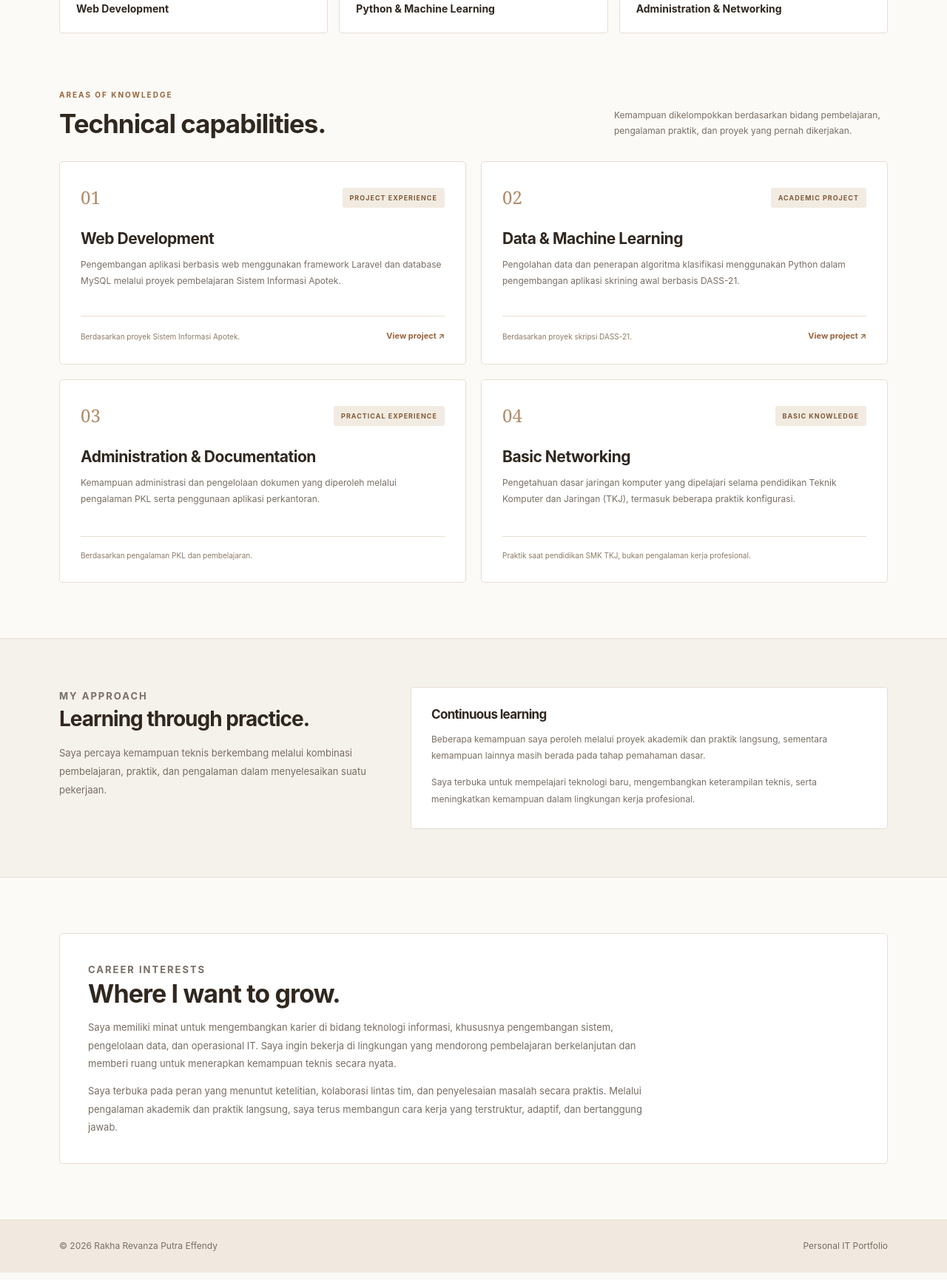
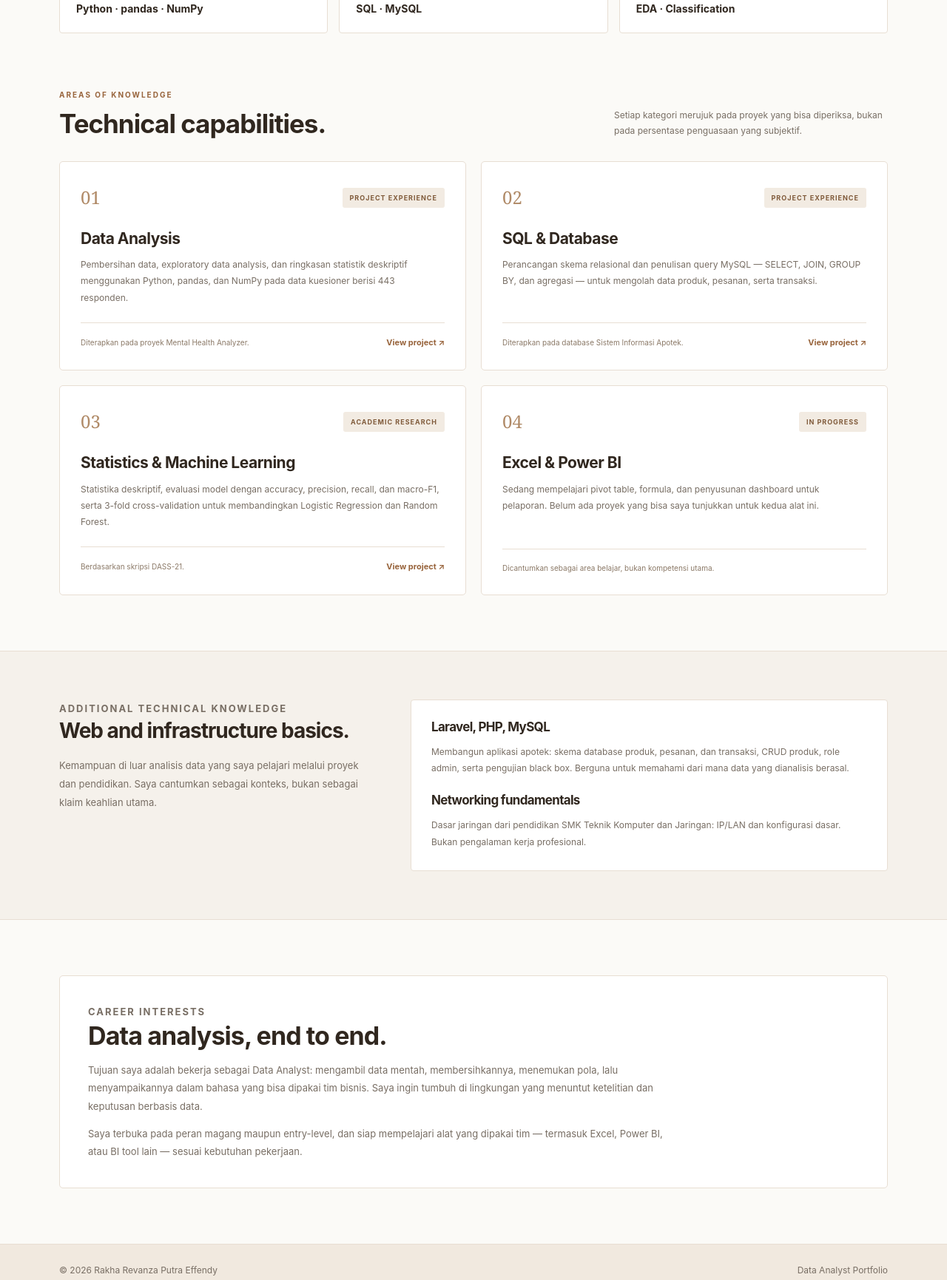
Before and after one commit to revanzarakha/Portfolio_RakhaRevanza, a plain HTML site: page skills.html in a window 1280 px wide. Shown: the part 476-2207 px from the top of the page at 74% size. Drawn offline with Linux system fonts and the light colour scheme.

Commit message:
content(skills): restructure around data analysis
Lead with Python, SQL and statistics; keep web and networking as additional knowledge; mark Excel and Power BI as in progress.

```diff
--- a/skills.html
+++ b/skills.html
@@ -7,7 +7,7 @@
   <meta name="viewport" content="width=device-width, initial-scale=1">
 
   <meta name="description"
-    content="Technical skills and tools of Rakha Revanza Putra Effendy — Web Development, Python, Machine Learning, Administration and Basic Networking.">
+    content="Data analysis skills of Rakha Revanza Putra Effendy — Python, pandas, SQL, statistics and machine learning.">
 
   <meta name="theme-color" content="#fbfaf7">
 
@@ -368,6 +368,10 @@
       font-size: 17px;
     }
 
+    .note-content h3:not(:first-child) {
+      margin-top: 22px;
+    }
+
     .note-content p {
       margin: 0;
 
@@ -590,12 +594,11 @@
 
         <p class="skills-lead">
 
-          Teknologi dan kemampuan yang pernah saya
-          pelajari serta gunakan dalam proyek akademik,
-          pengalaman praktik, dan pendidikan.
-          Saya berfokus pada pengembangan kemampuan
-          teknis secara bertahap melalui pengalaman
-          dan pembelajaran langsung.
+          Kemampuan yang saya pakai untuk mengolah dan
+          menganalisis data, beserta contoh proyek tempat
+          kemampuan itu diterapkan. Saya hanya mencantumkan
+          alat yang sudah saya gunakan sendiri; yang masih
+          dalam proses belajar ditandai secara terpisah.
 
         </p>
 
@@ -611,27 +614,27 @@
 
         <div class="summary-item">
 
-          <small>01 / Development</small>
+          <small>01 / Analysis</small>
 
-          <strong>Web Development</strong>
+          <strong>Python · pandas · NumPy</strong>
 
         </div>
 
 
         <div class="summary-item">
 
-          <small>02 / Data</small>
+          <small>02 / Database</small>
 
-          <strong>Python & Machine Learning</strong>
+          <strong>SQL · MySQL</strong>
 
         </div>
 
 
         <div class="summary-item">
 
-          <small>03 / Operations</small>
+          <small>03 / Statistics</small>
 
-          <strong>Administration & Networking</strong>
+          <strong>EDA · Classification</strong>
 
         </div>
 
@@ -660,9 +663,9 @@
 
           <p>
 
-            Kemampuan dikelompokkan berdasarkan
-            bidang pembelajaran, pengalaman praktik,
-            dan proyek yang pernah dikerjakan.
+            Setiap kategori merujuk pada proyek yang bisa
+            diperiksa, bukan pada persentase penguasaan
+            yang subjektif.
 
           </p>
 
@@ -688,14 +691,14 @@
             </div>
 
 
-            <h3>Web Development</h3>
+            <h3>Data Analysis</h3>
 
             <p class="skill-description">
 
-              Pengembangan aplikasi berbasis web
-              menggunakan framework Laravel dan
-              database MySQL melalui proyek
-              pembelajaran Sistem Informasi Apotek.
+              Pembersihan data, exploratory data analysis,
+              dan ringkasan statistik deskriptif menggunakan
+              Python, pandas, dan NumPy pada data kuesioner
+              berisi 443 responden.
 
             </p>
 
@@ -703,10 +706,10 @@
             <div class="skill-card-footer">
 
               <p>
-                Berdasarkan proyek Sistem Informasi Apotek.
+                Diterapkan pada proyek Mental Health Analyzer.
               </p>
 
-              <a href="pharmacy.html">
+              <a href="mental-health.html">
                 View project ↗
               </a>
 
@@ -725,20 +728,20 @@
               <span class="skill-number">02</span>
 
               <span class="skill-type">
-                Academic project
+                Project experience
               </span>
 
             </div>
 
 
-            <h3>Data & Machine Learning</h3>
+            <h3>SQL & Database</h3>
 
             <p class="skill-description">
 
-              Pengolahan data dan penerapan algoritma
-              klasifikasi menggunakan Python dalam
-              pengembangan aplikasi skrining awal
-              berbasis DASS-21.
+              Perancangan skema relasional dan penulisan
+              query MySQL — SELECT, JOIN, GROUP BY, dan
+              agregasi — untuk mengolah data produk, pesanan,
+              serta transaksi.
 
             </p>
 
@@ -746,10 +749,10 @@
             <div class="skill-card-footer">
 
               <p>
-                Berdasarkan proyek skripsi DASS-21.
+                Diterapkan pada database Sistem Informasi Apotek.
               </p>
 
-              <a href="mental-health.html">
+              <a href="pharmacy.html">
                 View project ↗
               </a>
 
@@ -768,19 +771,21 @@
               <span class="skill-number">03</span>
 
               <span class="skill-type">
-                Practical experience
+                Academic research
               </span>
 
             </div>
 
 
-            <h3>Administration & Documentation</h3>
+            <h3>Statistics & Machine Learning</h3>
 
             <p class="skill-description">
 
-              Kemampuan administrasi dan pengelolaan
-              dokumen yang diperoleh melalui pengalaman
-              PKL serta penggunaan aplikasi perkantoran.
+              Statistika deskriptif, evaluasi model dengan
+              accuracy, precision, recall, dan macro-F1,
+              serta 3-fold cross-validation untuk
+              membandingkan Logistic Regression dan
+              Random Forest.
 
             </p>
 
@@ -788,10 +793,12 @@
             <div class="skill-card-footer">
 
               <p>
-                Berdasarkan pengalaman PKL dan pembelajaran.
+                Berdasarkan skripsi DASS-21.
               </p>
 
-              <span></span>
+              <a href="mental-health.html">
+                View project ↗
+              </a>
 
             </div>
 
@@ -808,20 +815,20 @@
               <span class="skill-number">04</span>
 
               <span class="skill-type">
-                Basic knowledge
+                In progress
               </span>
 
             </div>
 
 
-            <h3>Basic Networking</h3>
+            <h3>Excel & Power BI</h3>
 
             <p class="skill-description">
 
-              Pengetahuan dasar jaringan komputer
-              yang dipelajari selama pendidikan
-              Teknik Komputer dan Jaringan (TKJ),
-              termasuk beberapa praktik konfigurasi.
+              Sedang mempelajari pivot table, formula, dan
+              penyusunan dashboard untuk pelaporan. Belum
+              ada proyek yang bisa saya tunjukkan untuk
+              kedua alat ini.
 
             </p>
 
@@ -829,8 +836,8 @@
             <div class="skill-card-footer">
 
               <p>
-                Praktik saat pendidikan SMK TKJ,
-                bukan pengalaman kerja profesional.
+                Dicantumkan sebagai area belajar, bukan
+                kompetensi utama.
               </p>
 
               <span></span>
@@ -862,19 +869,19 @@
           <div class="note-heading">
 
             <p class="section-label">
-              MY APPROACH
+              ADDITIONAL TECHNICAL KNOWLEDGE
             </p>
 
             <h2>
-              Learning through practice.
+              Web and infrastructure basics.
             </h2>
 
             <p>
 
-              Saya percaya kemampuan teknis
-              berkembang melalui kombinasi
-              pembelajaran, praktik, dan pengalaman
-              dalam menyelesaikan suatu pekerjaan.
+              Kemampuan di luar analisis data yang saya
+              pelajari melalui proyek dan pendidikan.
+              Saya cantumkan sebagai konteks, bukan
+              sebagai klaim keahlian utama.
 
             </p>
 
@@ -884,24 +891,25 @@
 
           <div class="note-content">
 
-            <h3>Continuous learning</h3>
+            <h3>Laravel, PHP, MySQL</h3>
 
             <p>
 
-              Beberapa kemampuan saya peroleh
-              melalui proyek akademik dan praktik
-              langsung, sementara kemampuan lainnya
-              masih berada pada tahap pemahaman dasar.
+              Membangun aplikasi apotek: skema database
+              produk, pesanan, dan transaksi, CRUD produk,
+              role admin, serta pengujian black box.
+              Berguna untuk memahami dari mana data yang
+              dianalisis berasal.
 
             </p>
 
+            <h3>Networking fundamentals</h3>
+
             <p>
 
-              Saya terbuka untuk mempelajari
-              teknologi baru, mengembangkan
-              keterampilan teknis, serta meningkatkan
-              kemampuan dalam lingkungan kerja
-              profesional.
+              Dasar jaringan dari pendidikan SMK Teknik
+              Komputer dan Jaringan: IP/LAN dan konfigurasi
+              dasar. Bukan pengalaman kerja profesional.
 
             </p>
 
@@ -930,27 +938,24 @@
             CAREER INTERESTS
           </p>
 
-          <h2>Where I want to grow.</h2>
+          <h2>Data analysis, end to end.</h2>
 
           <p>
 
-            Saya memiliki minat untuk mengembangkan karier
-            di bidang teknologi informasi, khususnya
-            pengembangan sistem, pengelolaan data, dan
-            operasional IT. Saya ingin bekerja di lingkungan
-            yang mendorong pembelajaran berkelanjutan dan
-            memberi ruang untuk menerapkan kemampuan teknis
-            secara nyata.
+            Tujuan saya adalah bekerja sebagai Data Analyst:
+            mengambil data mentah, membersihkannya, menemukan
+            pola, lalu menyampaikannya dalam bahasa yang bisa
+            dipakai tim bisnis. Saya ingin tumbuh di lingkungan
+            yang menuntut ketelitian dan keputusan berbasis data.
 
           </p>
 
           <p>
 
-            Saya terbuka pada peran yang menuntut ketelitian,
-            kolaborasi lintas tim, dan penyelesaian masalah
-            secara praktis. Melalui pengalaman akademik dan
-            praktik langsung, saya terus membangun cara kerja
-            yang terstruktur, adaptif, dan bertanggung jawab.
+            Saya terbuka pada peran magang maupun entry-level,
+            dan siap mempelajari alat yang dipakai tim — termasuk
+            Excel, Power BI, atau BI tool lain — sesuai kebutuhan
+            pekerjaan.
 
           </p>
 
@@ -978,7 +983,7 @@
       </span>
 
       <span>
-        Personal IT Portfolio
+        Data Analyst Portfolio
       </span>
 
     </div>
```
